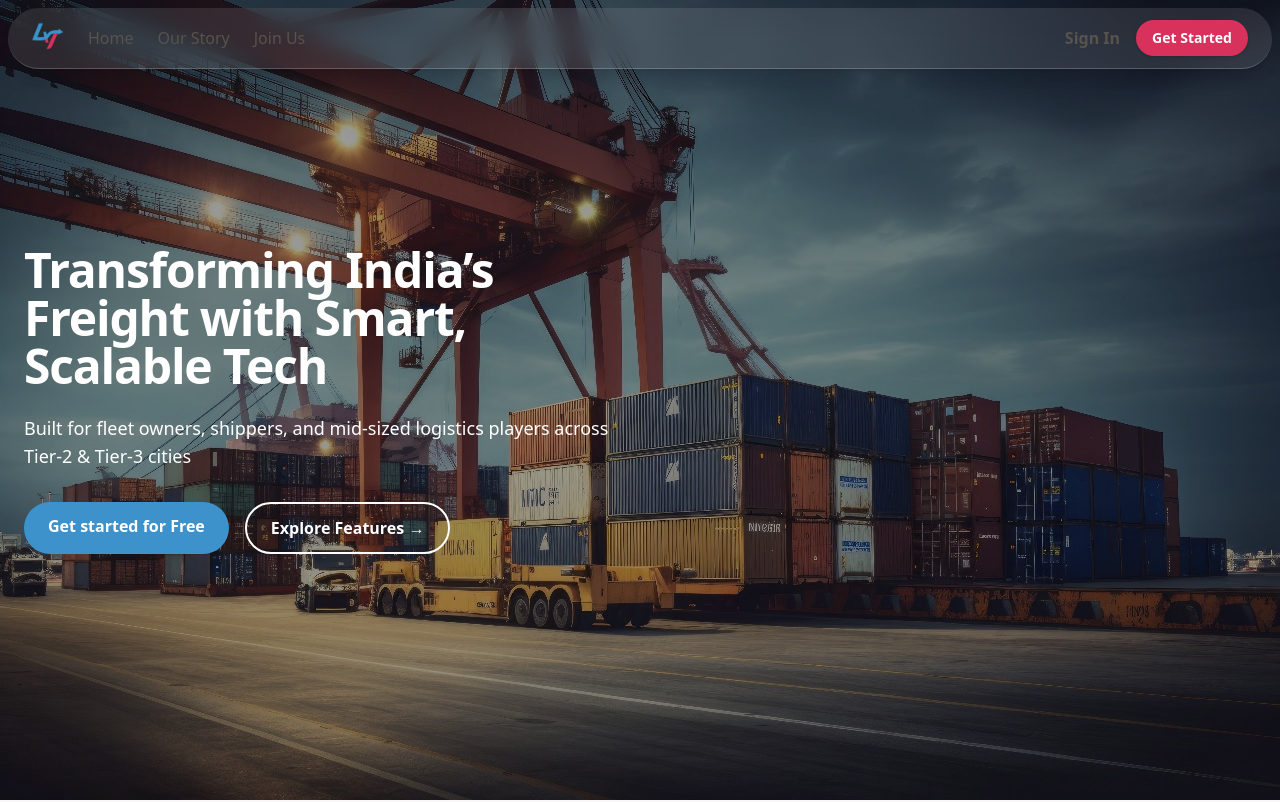
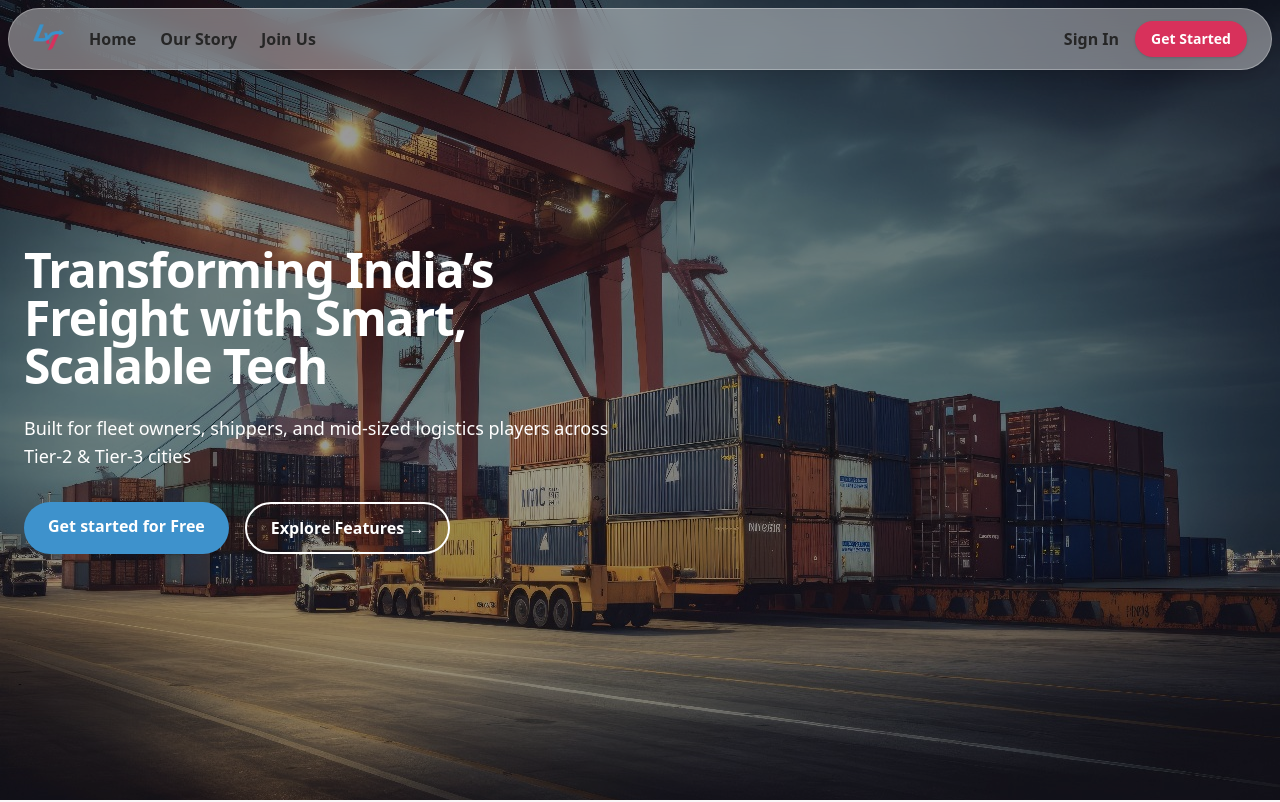
Before and after one commit to Gautam-Kanojiya/ultron-frontend, a React (Vite) app: page / in a window 1280 px wide. Shown: the top 802 px of the page. Built offline with nearby package versions, Linux system fonts and the light colour scheme.

Commit message:
Made changes Navbar and Landing Page

```diff
--- a/src/components/ui/navBar.jsx
+++ b/src/components/ui/navBar.jsx
@@ -1,17 +1,19 @@
-import React, { useState }  from 'react';
-import { Menu, X ,Search } from 'lucide-react';
+import React, { useState } from 'react';
+import { Menu, X, Search } from 'lucide-react';
 import { Link } from 'react-router-dom'; // Ensure you have react-router-dom installed
 
 export default function Navbar() {
   const [isOpen, setIsOpen] = useState(false);
 
   return (
-    <nav className="fixed top-2 left-2 right-2 z-50 bg-white/10 backdrop-blur-md border-b border-white/20 shadow-lg px-6 py-3 flex items-center justify-between rounded-none md:rounded-full">
+    <nav className="fixed top-2 left-2 right-2 z-50 bg-white/40 backdrop-blur-md border border-white/30 shadow-lg px-6 py-3 flex items-center justify-between rounded-none md:rounded-full">
 
       {/* Left Section: Logo + Nav Links */}
       <div className="flex items-center space-x-6">
-        <span className="text-[#372aac] h-8 w-8 font-bold text-xl tracking-wide"><img src="/LOGO.png" alt="LxJ" /></span>
-        <div className="hidden md:flex space-x-6 text-[#57534d] font-medium">
+        <span className="h-8 w-8 font-bold text-xl tracking-wide text-neutral-900">
+          <img src="/LOGO.png" alt="LxJ" />
+        </span>
+        <div className="hidden md:flex space-x-6  text-neutral-800 font-semibold">
           <a href="/" className="hover:text-[#8bb5f4] transition">Home</a>
           <a href="/our-story" className="hover:text-[#8ec5ff] transition">Our Story</a>
           <a href="/join-us" className="hover:text-[#9193ad] transition">Join Us</a>
@@ -23,54 +25,66 @@ export default function Navbar() {
 
       {/* Right Section */}
       <div className="hidden md:flex items-center space-x-4">
-
         {/* Sign In + Get Started */}
-        <a href="/sign-in"><button className="text-[#57534d] hover:text-[#d8315b] transition font-semibold">Sign In</button></a>
-        <a href="/sign-up"><button className="bg-[#d8315b] hover:bg-[#b92549] text-white px-4 py-2 rounded-full text-sm font-semibold shadow">
+        <a href="/sign-in">
+          <button className="text-neutral-800 hover:text-[#d8315b] transition font-semibold">Sign In</button>
+        </a>
+        <a href="/sign-up">
+          <button className="bg-[#d8315b] hover:bg-[#b92549] text-white px-4 py-2 rounded-full text-sm font-semibold shadow">
             Get Started
-        </button></a>
+          </button>
+        </a>
 
         {/* Search Bar */}
-        {/* <div className="flex items-center border border-gray-300 rounded-full px-3 py-1 bg-white ml-2">
+        {/*
+        <div className="flex items-center border border-gray-300 rounded-full px-3 py-1 bg-white ml-2">
           <Search className="h-4 w-4 text-gray-500 mr-2" />
           <input
             type="text"
             placeholder="Search..."
             className="outline-none text-sm bg-transparent w-32"
           />
-        </div> */}
+        </div>
+        */}
       </div>
 
       {/* Mobile Toggle */}
       <div className="md:hidden z-50">
         <button onClick={() => setIsOpen(!isOpen)}>
-          {isOpen ? <X className="h-6 w-6 text-[#1e1b18]" /> : <Menu className="h-6 w-6 text-[#1e1b18]" />}
+          {isOpen
+            ? <X className="h-6 w-6 text-neutral-800" />
+            : <Menu className="h-6 w-6 text-neutral-800" />}
         </button>
       </div>
 
       {/* Mobile Dropdown */}
-  <div className={`bg-white border border-white/20 rounded-xl absolute top-full left-0 w-full px-6 py-6 md:hidden shadow-lg transition-all duration-300 ease-in-out ${isOpen ? 'block' : 'hidden'}`}>
+      <div className={`bg-white/70 backdrop-blur-md border border-white/20 rounded-xl absolute top-full left-0 w-full px-6 py-6 md:hidden shadow-lg transition-all duration-300 ease-in-out ${isOpen ? 'block' : 'hidden'}`}>
         {/* Centered Nav Links */}
-    <div className="flex flex-col items-center justify-center space-y-2 text-[#1e1b18] font-medium">
+        <div className="flex flex-col items-center justify-center space-y-2 text-neutral-900 font-medium">
           <a href="/" className="hover:text-[#8bb5f4] transition">Home</a>
           <a href="/our-story" className="hover:text-[#8ec5ff] transition">Our Story</a>
           <a href="/join-us" className="hover:text-[#9193ad] transition">Join Us</a>
         </div>
 
-    <hr className="my-4" />
+        <hr className="my-4 border-white/30" />
 
         {/* Auth Buttons */}
         <div className="flex flex-col items-center space-y-3">
-    <a href="/sign-in"><button className="text-[#1e1b18] hover:text-[#3e92cc] font-semibold">Sign In</button></a>
-    <a href="/sign-up"><button className="bg-[#d8315b] hover:bg-[#b92549] text-white px-4 py-2 rounded-full text-sm font-semibold shadow">
+          <a href="/sign-in">
+            <button className="text-neutral-900 hover:text-[#3e92cc] font-semibold">Sign In</button>
+          </a>
+          <a href="#features">
+            <button className="bg-[#d8315b] hover:bg-[#b92549] text-white px-4 py-2 rounded-full text-sm font-semibold shadow">
               Get Started
-    </button></a>
+            </button>
+          </a>
         </div>
 
-  <hr className="my-4" />
+        <hr className="my-4 border-white/30" />
 
         {/* Search Bar */}
-  {/* <div className="flex items-center justify-center">
+        {/*
+        <div className="flex items-center justify-center">
           <div className="flex items-center border border-gray-300 rounded-full px-3 py-1 bg-white">
             <Search className="h-4 w-4 text-gray-500 mr-2" />
             <input
@@ -79,7 +93,8 @@ export default function Navbar() {
               className="outline-none text-sm bg-transparent w-32"
             />
           </div>
-  </div> */}
+        </div>
+        */}
       </div>
 
     </nav>
--- a/src/pages/LandingPage.jsx
+++ b/src/pages/LandingPage.jsx
@@ -30,10 +30,10 @@ export default function LandingPage() {
           Built for fleet owners, shippers, and mid-sized logistics players across Tier-2 & Tier-3 cities
         </p>
         <div className="flex space-x-4">
-          <a href="#" className="px-6 py-3  transition-all duration-300 transform bg-lxj-accent text-white rounded-full font-semibold hover:bg-lxj-primary">
+          <a href="/sign-up" className="px-6 py-3  transition-all duration-300 transform bg-lxj-accent text-white rounded-full font-semibold hover:bg-lxj-primary">
             Get started for Free
           </a>
-          <a href="#" className="px-6 py-3 border-2 transition-all duration-300 transform border-white rounded-full text-white font-semibold hover:bg-white hover:text-lxj-accent">
+          <a href="/about-us" className="px-6 py-3 border-2 transition-all duration-300 transform border-white rounded-full text-white font-semibold hover:bg-white hover:text-lxj-accent">
             Explore Features →
           </a>
         </div>
--- a/src/pages/landingPageComponents/keyFeatures.jsx
+++ b/src/pages/landingPageComponents/keyFeatures.jsx
@@ -25,7 +25,7 @@ const features = [
 
 export default function KeyFeatures() {
   return (
-    <section className="snap-start min-h-screen bg-lxj-softWhite py-28 md:py-40 px-6 md:px-12 font-inter">
+    <section id="features" className="snap-start min-h-screen bg-lxj-softWhite py-28 md:py-40 px-6 md:px-12 font-inter">
       <div className="max-w-7xl mx-auto text-center">
         <h2 className="text-4xl md:text-5xl font-extrabold text-lxj-primary mb-4">Key Features</h2>
         <p className="text-lg text-lxj-alert mb-12">
```
Lines whose indentation alone changed are shown as unchanged.
